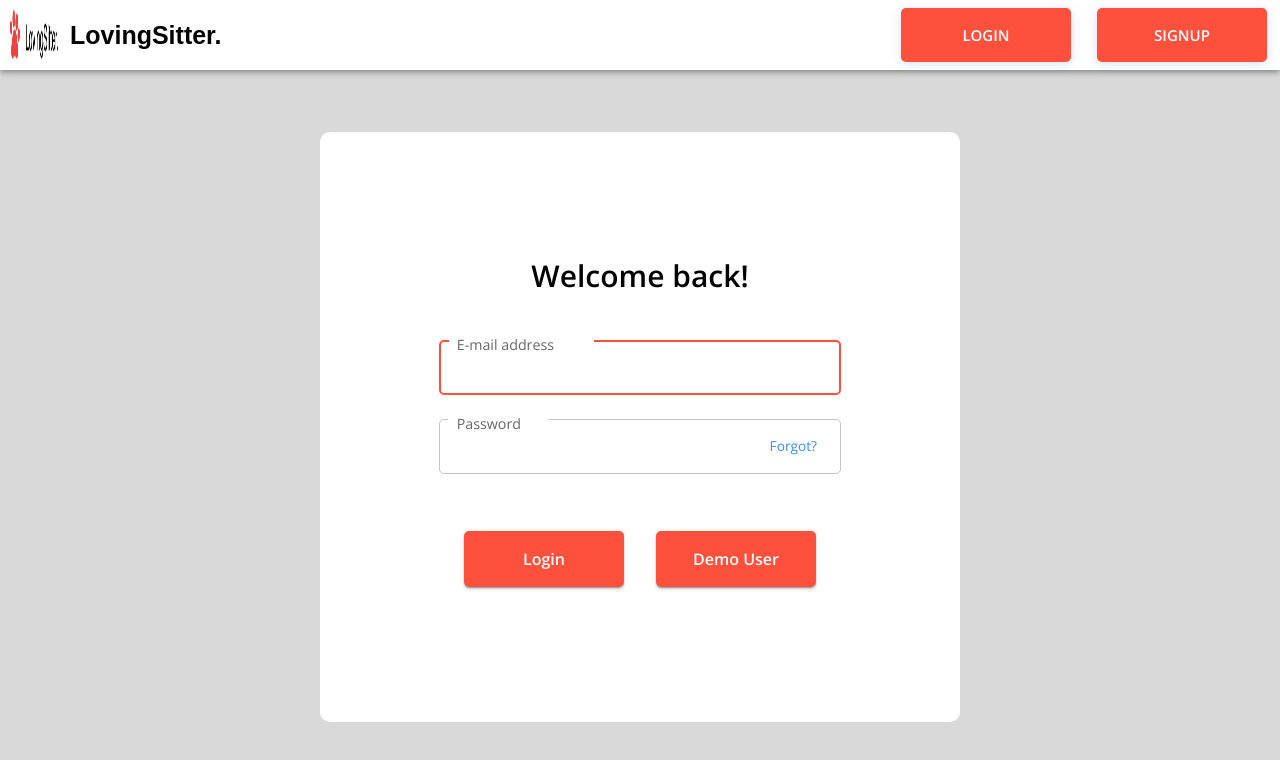
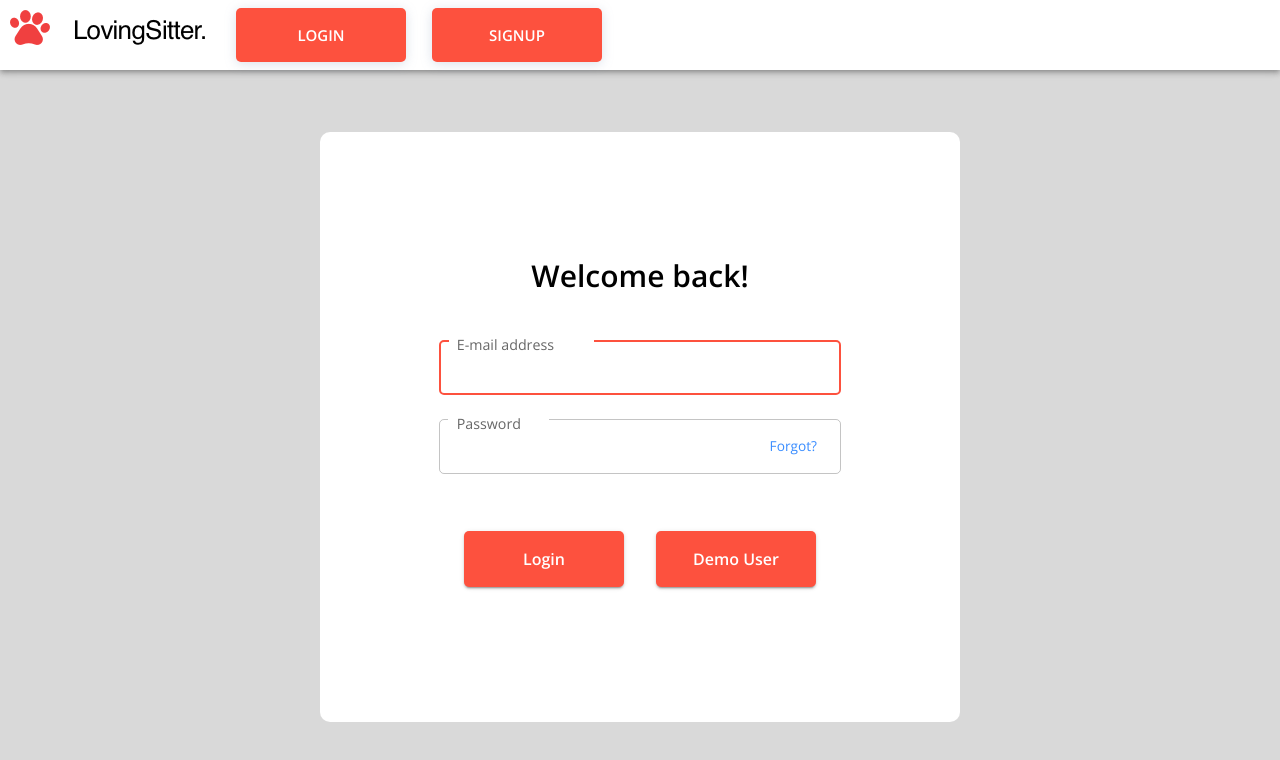
Before and after one commit to hatchways/team-french-onion, a React (Create React App) app in the folder client/: page /login in a window 1280 px wide. Shown: the top 760 px of the page. Built offline with nearby package versions, Linux system fonts and the light colour scheme.

Commit message:
finish edit Logo component

```diff
--- a/client/src/components/LogoHeader/LogoHeader.tsx
+++ b/client/src/components/LogoHeader/LogoHeader.tsx
@@ -1,19 +1,22 @@
 import Box from '@material-ui/core/Box';
 import useStyles from './useStyles';
-import { Typography } from '@material-ui/core';
 import logo from '../../../src/Images/logo.png';
+import { Link as RouterLink } from 'react-router-dom';
+import { Link as MUILink } from '@material-ui/core';
 
-const LogoHeader = (): JSX.Element => {
+interface Props {
+  loggedIn: boolean;
+}
+
+const LogoHeader = ({ loggedIn }: Props): JSX.Element => {
   const classes = useStyles();
 
   return (
-    <Box className={classes.logo}>
-      {/*TODO: Add link*/}
-      <img width="50px" src={logo} />
-      <Typography className={classes.logoText} component="h1" variant="h4">
-        LovingSitter.
-      </Typography>
-    </Box>
+    <MUILink component={RouterLink} to={loggedIn ? '/dashboard' : '/login'}>
+      <Box className={classes.logo}>
+        <img width="auto" src={logo} />
+      </Box>
+    </MUILink>
   );
 };
 
--- a/client/src/components/NavBar/NavBar.tsx
+++ b/client/src/components/NavBar/NavBar.tsx
@@ -2,7 +2,6 @@ import Box from '@material-ui/core/Box';
 import useStyles from './useStyles';
 import { AppBar, Button, Paper } from '@material-ui/core';
 import LogoHeader from '../LogoHeader/LogoHeader';
-import logo from '../../Images/68f55f7799df6c8078a874cfe0a61a5e6e9e1687.png';
 import AuthMenu from '../AuthMenu/AuthMenu';
 import { User } from '../../interface/User';
 import { Link } from 'react-router-dom';
@@ -18,7 +17,7 @@ const NavBar = ({ loggedInUser }: Props): JSX.Element => {
     <Box style={{ height: 70 }}>
       {/*Add Box parent to push other content down, can remove box to fix nav bar to top of screen*/}
       <AppBar position="sticky" className={classes.appBar}>
-        <LogoHeader />
+        <LogoHeader loggedIn={true} />
         <Box className={classes.appBarButtonsWrapper}>
           <Link to="/">
             <Button className={classes.appBarButtons}>Notifications</Button>
--- a/client/src/pages/Login/Login.tsx
+++ b/client/src/pages/Login/Login.tsx
@@ -44,17 +44,10 @@ export default function Login(): JSX.Element {
       <Grid item xs={12} sm={12} md={12} elevation={6} component={Paper} square>
         <Box className={classes.authWrapper}>
           <AppBar position="sticky" className={classes.header}>
-            <LogoHeader logo={logo} />
+            <LogoHeader loggedIn={false} />
             <AuthHeader linkTo="/login" asideText="" btnText="LOGIN" />
             <AuthHeader linkTo="/signup" asideText="" btnText="SIGNUP" />
           </AppBar>
-          {/**
-          <Box className={classes.header}>
-            <LogoHeader logo={logo} />
-            <AuthHeader linkTo="/login" asideText="Become a sitter" btnText="Login" />
-            <AuthHeader linkTo="/signup" asideText="" btnText="Register" />
-          </Box>
-          */}
           <Box width="50%" alignSelf="center" className={classes.loginArea}>
             <Box width="100%" maxWidth={450} p={3} alignSelf="center">
               <Grid container>
--- a/client/src/pages/SignUp/SignUp.tsx
+++ b/client/src/pages/SignUp/SignUp.tsx
@@ -46,22 +46,10 @@ export default function Register(): JSX.Element {
       <Grid item xs={12} sm={12} md={12} elevation={6} component={Paper} square>
         <Box className={classes.authWrapper}>
           <AppBar position="sticky" className={classes.header}>
-            <LogoHeader logo={logo} />
+            <LogoHeader loggedIn={false} />
             <AuthHeader linkTo="/login" asideText="" btnText="LOGIN" />
             <AuthHeader linkTo="/signup" asideText="" btnText="SIGNUP" />
           </AppBar>
-
-          {/**
-          <Box className={classes.header}>
-            <Box className={classes.logo}>
-              <img width="50px" src={logo} />
-              <Typography className={classes.logoText} component="h1" variant="h4">
-                LovingSitter.
-              </Typography>
-            </Box>
-            <AuthHeader linkTo="/login" asideText="Already have an account?" btnText="Login" />
-            <AuthHeader linkTo="/signup" asideText="" btnText="Register" />
-          </Box>*/}
           <Box width="50%" alignSelf="center" className={classes.loginArea}>
             <Box width="100%" maxWidth={450} p={3} alignSelf="center">
               <Grid container>
```
